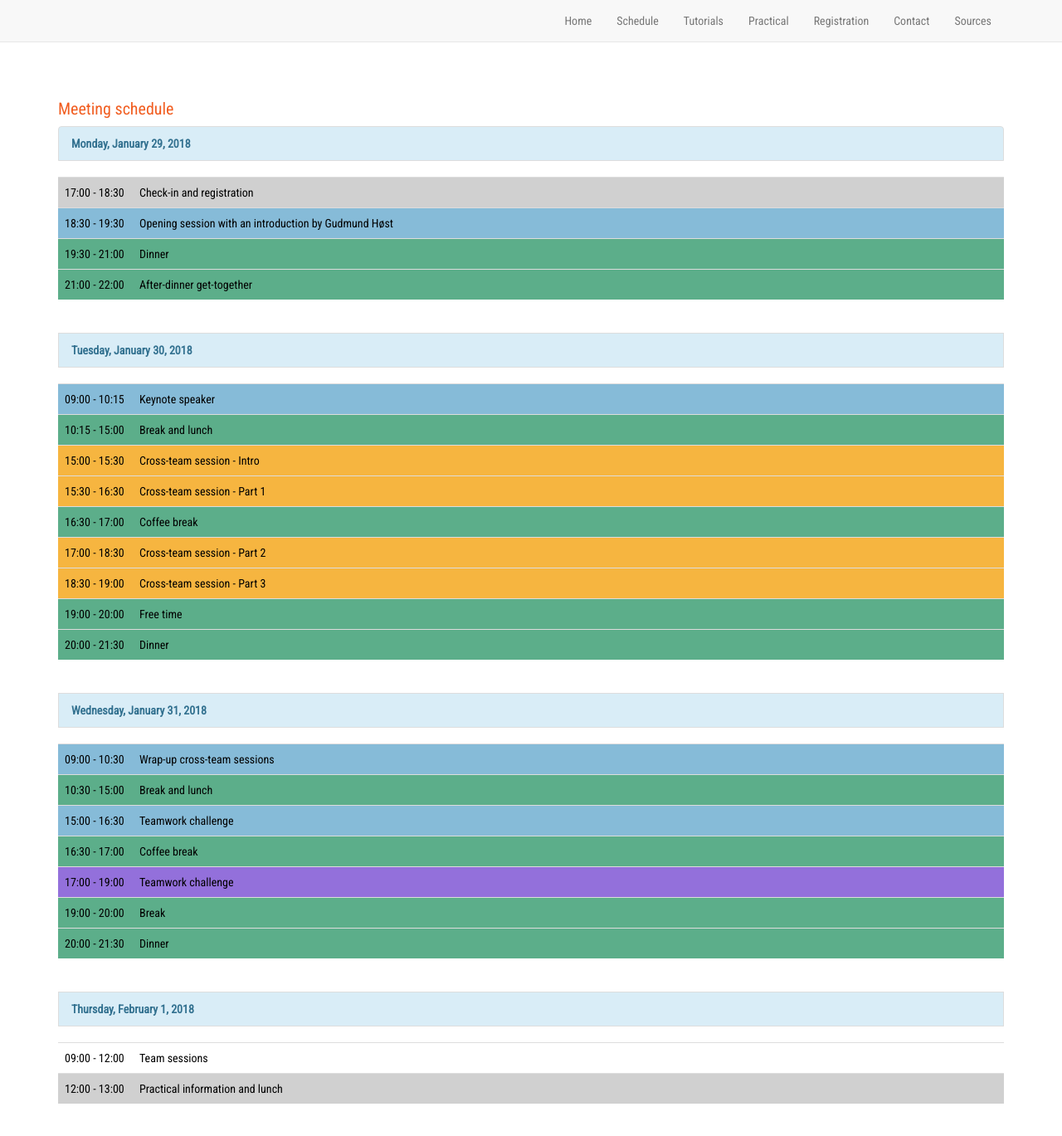
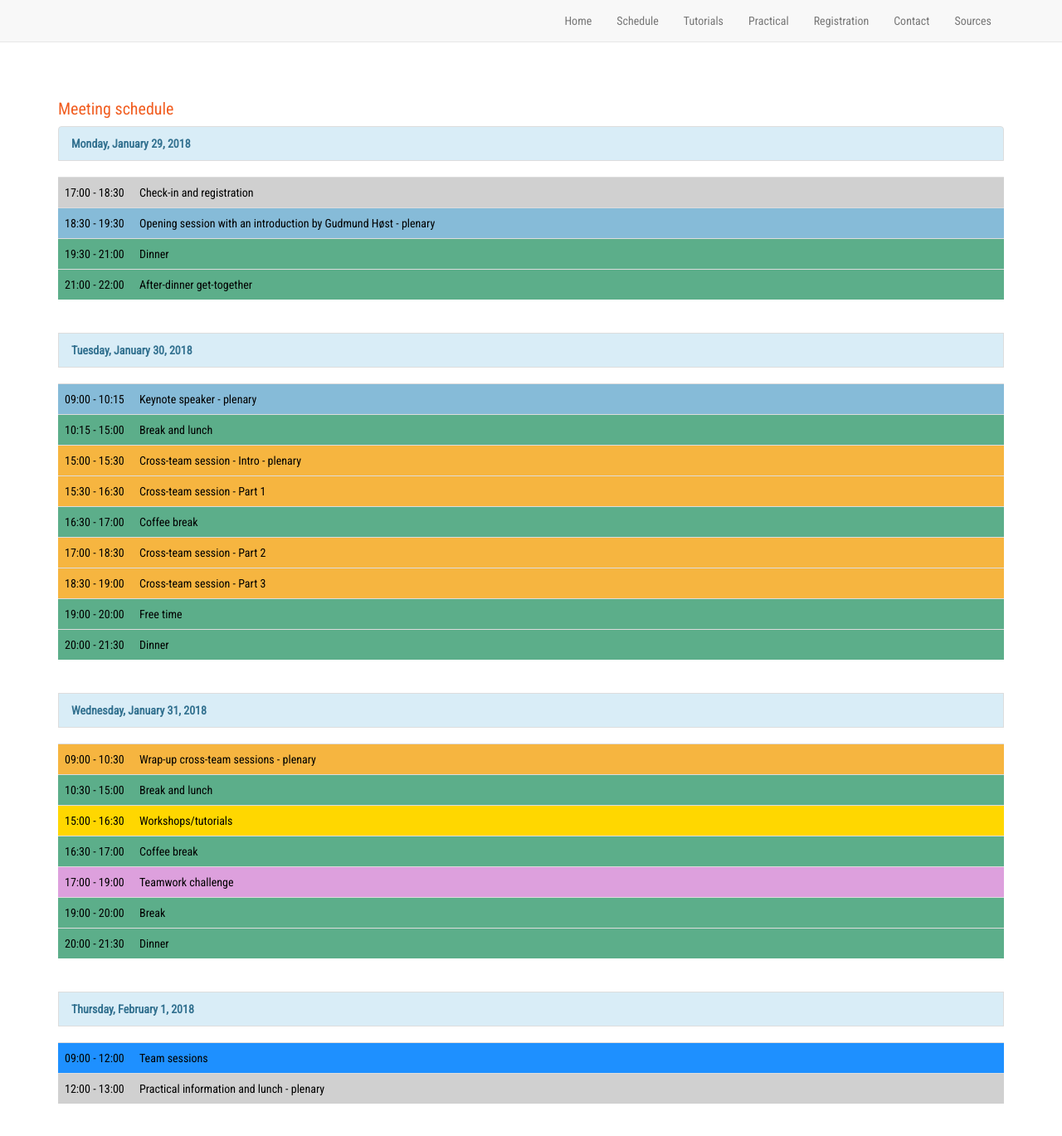
Before and after one commit to neicnordic/ahm18.neic.nordforsk.org, a Jekyll site: the page built from schedule.md, in a window 1280 px wide and 1400 px high. Shown: the top 1369 px of the window at 83% size. Built offline with Jekyll 4.4.1, drawn with Linux system fonts in a browser that asks for light colours; nearby versions of some CDN libraries.

Commit message:
Changed schedule according to meeting decisionts

```diff
--- a/assets/css/style.css
+++ b/assets/css/style.css
@@ -57,7 +57,16 @@ a.anchor {
 }
 
 .teamchallenge{
-    background-color: #9370db;
+    background-color: #DDA0DD;
+}
+
+.workshop{
+    background-color: #FFD700;
+
+}
+
+.teamsession{
+    background-color: #1e90ff;
 }
 
 .inactive {
--- a/schedule.md
+++ b/schedule.md
@@ -9,7 +9,7 @@ schedule:
           title: Check-in and registration
         - time: 18:30 - 19:30
           type: plenary
-          title: Opening session with an introduction by Gudmund Høst
+          title: Opening session with an introduction by Gudmund Høst - plenary
           chair:
         - time: 19:30 - 21:00
           type: recreation
@@ -21,14 +21,14 @@ schedule:
       sections:
         - time: 09:00 - 10:15
           type: plenary
-          title: Keynote speaker
+          title: Keynote speaker - plenary
           chair:
         - time: 10:15 - 15:00
           type: recreation
           title: Break and lunch
         - time: 15:00 - 15:30
           type: crossteam
-          title: Cross-team session - Intro
+          title: Cross-team session - Intro - plenary
           chair:
         - time: 15:30 - 16:30
           type: crossteam
@@ -53,14 +53,14 @@ schedule:
     - day: Wednesday, January 31, 2018
       sections:
         - time: 09:00 - 10:30
-          type: plenary
-          title: Wrap-up cross-team sessions
+          type: crossteam
+          title: Wrap-up cross-team sessions - plenary
         - time: 10:30 - 15:00
           type: recreation
           title: Break and lunch
         - time: 15:00 - 16:30
-          type: plenary
-          title: Teamwork challenge
+          type: workshop
+          title: Workshops/tutorials
           chair:
         - time: 16:30 - 17:00
           type: recreation
@@ -78,9 +78,9 @@ schedule:
     - day: Thursday, February 1, 2018
       sections:
         - time: 09:00 - 12:00
-          type: workshop
+          type: teamsession
           title: Team sessions
         - time: 12:00 - 13:00
           type: various
-          title: Practical information and lunch
+          title: Practical information and lunch - plenary
 ---
```
